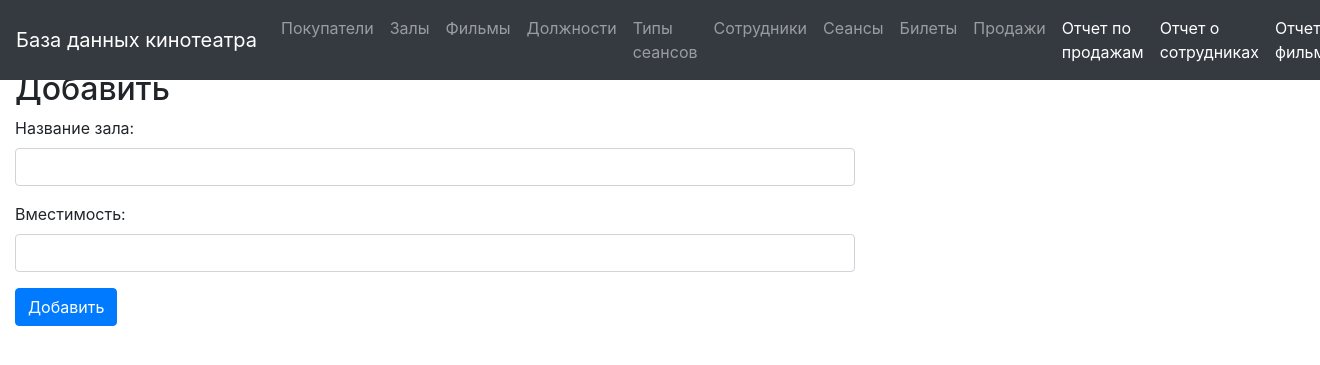
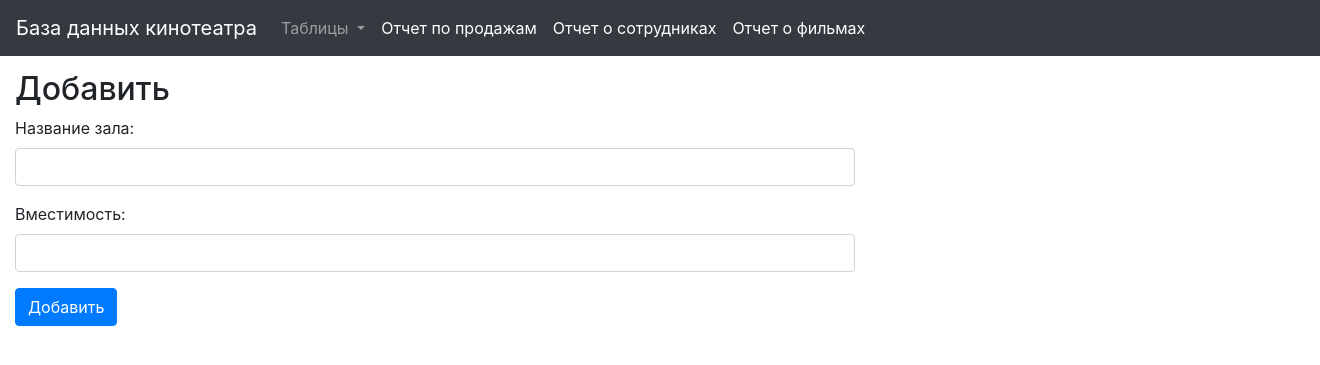
Before and after one commit to h4cktivist/database-web-app, a Django app: page /halls/add/ in a window 1320 px wide; the page is wider, and only the part inside the window is pictured. Shown: the top 365 px of that part. Run offline with Django 4.2, Linux system fonts and the light colour scheme; some libraries are stand-ins or nearby versions.

Commit message:
feat: dropdown menu in navbar add

```diff
--- a/templates/base.html
+++ b/templates/base.html
@@ -26,33 +26,24 @@
       </button>
       <div class="collapse navbar-collapse" id="navbarNav">
         <ul class="navbar-nav">
-          <li class="nav-item">
-            <a class="nav-link" href="{% url 'customers' %}">Покупатели</a>
+
+            <li class="nav-item dropdown">
+            <a class="nav-link dropdown-toggle" href="#" id="navbarDropdownMenuLink" role="button" data-toggle="dropdown" aria-haspopup="true" aria-expanded="false">
+              Таблицы
+            </a>
+            <div class="dropdown-menu" aria-labelledby="navbarDropdownMenuLink">
+              <a class="dropdown-item" href="{% url 'customers' %}">Покупатели</a>
+              <a class="dropdown-item" href="{% url 'halls' %}">Залы</a>
+              <a class="dropdown-item" href="{% url 'movies' %}">Фильмы</a>
+              <a class="dropdown-item" href="{% url 'positions' %}">Должности</a>
+              <a class="dropdown-item" href="{% url 'session_types' %}">Типы сеансов</a>
+              <a class="dropdown-item" href="{% url 'staff' %}">Сотрудники</a>
+              <a class="dropdown-item" href="{% url 'sessions' %}">Сеансы</a>
+              <a class="dropdown-item" href="{% url 'tickets' %}">Билеты</a>
+              <a class="dropdown-item" href="{% url 'sales' %}">Продажи</a>
+            </div>
           </li>
-          <li class="nav-item">
-            <a class="nav-link" href="{% url 'halls' %}">Залы</a>
-          </li>
-          <li class="nav-item">
-            <a class="nav-link" href="{% url 'movies' %}">Фильмы</a>
-          </li>
-          <li class="nav-item">
-            <a class="nav-link" href="{% url 'positions' %}">Должности</a>
-          </li>
-          <li class="nav-item">
-            <a class="nav-link" href="{% url 'session_types' %}">Типы сеансов</a>
-          </li>
-          <li class="nav-item">
-            <a class="nav-link" href="{% url 'staff' %}">Сотрудники</a>
-          </li>
-          <li class="nav-item">
-            <a class="nav-link" href="{% url 'sessions' %}">Сеансы</a>
-          </li>
-          <li class="nav-item">
-            <a class="nav-link" href="{% url 'tickets' %}">Билеты</a>
-          </li>
-          <li class="nav-item">
-            <a class="nav-link" href="{% url 'sales' %}">Продажи</a>
-          </li>
+
           <li class="nav-item active">
             <a class="nav-link" href="{% url 'report' %}">Отчет по продажам</a>
           </li>
```
